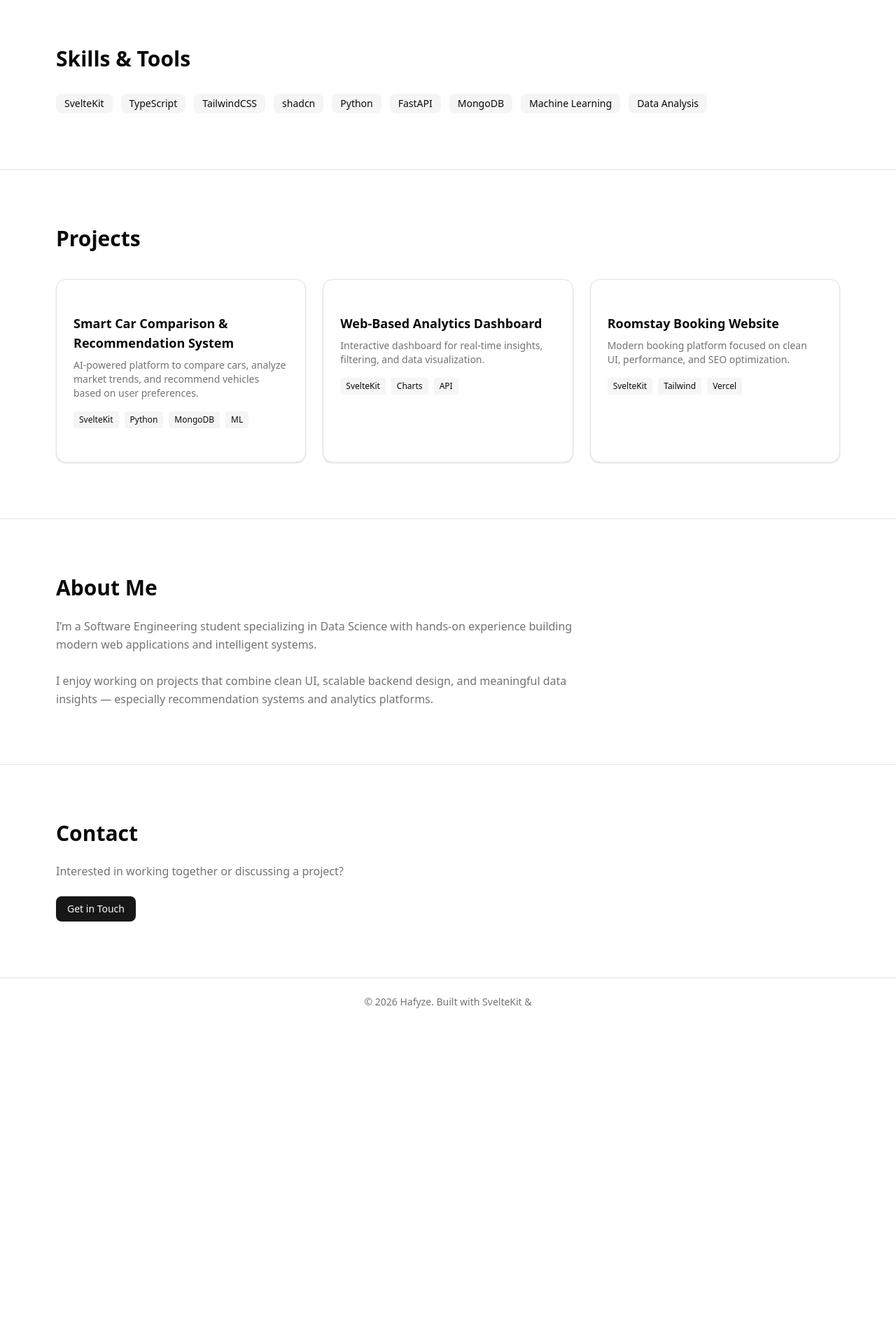
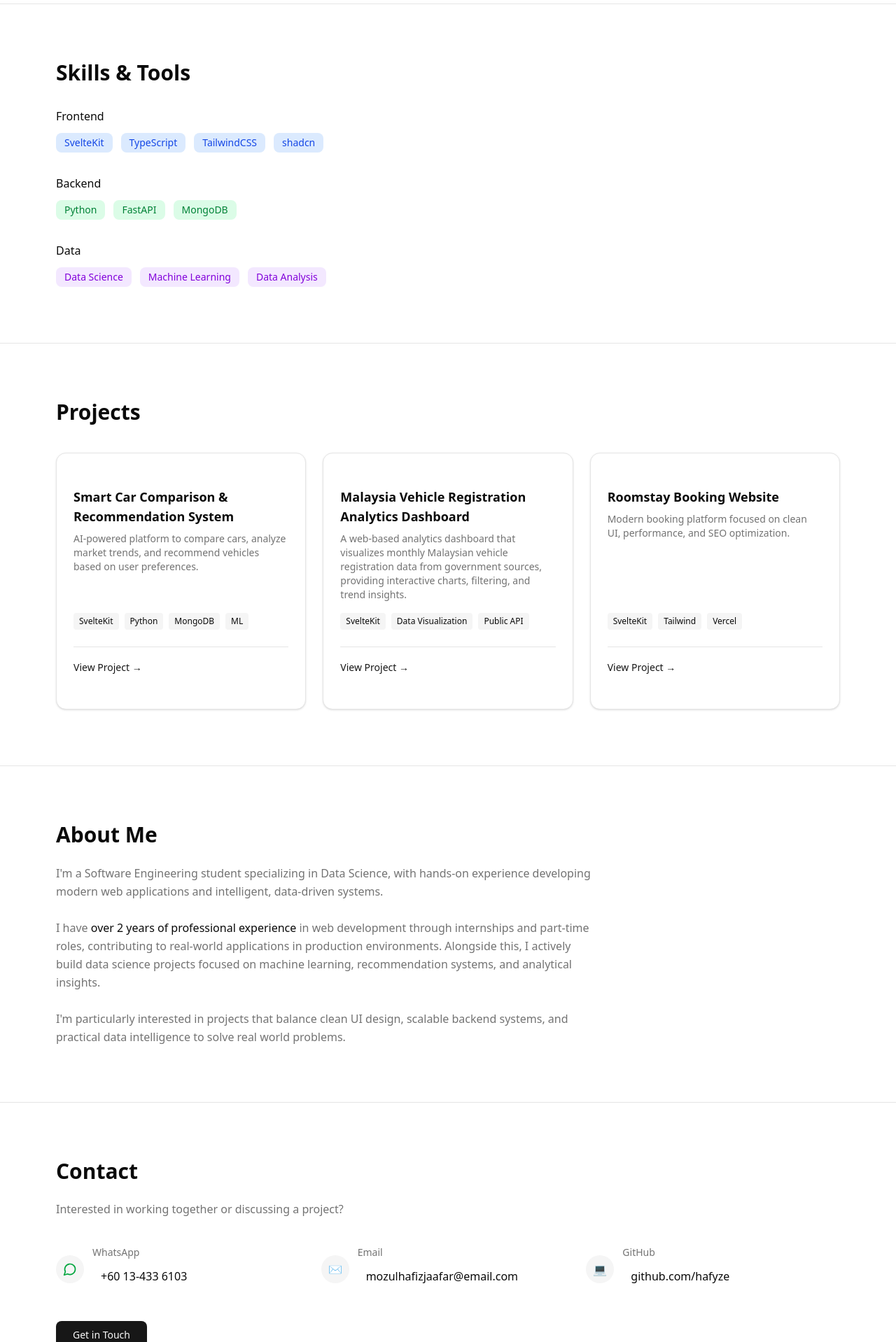
Before and after one commit to hafyze/my-portfolio, a SvelteKit app: page / in a window 1280 px wide. Shown: the part 560-2478 px from the top of the page at 70% size. Before the commit the page ends 2026 px from the top, so only its background shows below. Built offline with nearby package versions, Linux system fonts and the light colour scheme.

Commit message:
refactor: update skills and projects sections with new structure and content

```diff
--- a/src/routes/+page.svelte
+++ b/src/routes/+page.svelte
@@ -1,69 +1,77 @@
 <script lang="ts">
-  import { Button } from "$lib/components/ui/button";
-  import { Card, CardContent } from "$lib/components/ui/card";
-  import { Separator } from "$lib/components/ui/separator";
+	import { Button } from '$lib/components/ui/button';
+	import { Card, CardContent } from '$lib/components/ui/card';
+	import { Separator } from '$lib/components/ui/separator';
+	import { MessageCircle } from '@lucide/svelte';
 
-  const skills = [
-    "SvelteKit",
-    "TypeScript",
-    "TailwindCSS",
-    "shadcn",
-    "Python",
-    "FastAPI",
-    "MongoDB",
-    "Machine Learning",
-    "Data Analysis"
-  ];
+	const skillGroups = {
+  Frontend: {
+    color: 'bg-blue-100 text-blue-700',
+    items: ['SvelteKit', 'TypeScript', 'TailwindCSS', 'shadcn']
+  },
+  Backend: {
+    color: 'bg-green-100 text-green-700',
+    items: ['Python', 'FastAPI', 'MongoDB']
+  },
+  Data: {
+    color: 'bg-purple-100 text-purple-700',
+    items: ['Data Science', 'Machine Learning', 'Data Analysis']
+  }
+};
+
 
 	const projects = [
 		{
-      title: "Smart Car Comparison & Recommendation System",
-      desc: "AI-powered platform to compare cars, analyze market trends, and recommend vehicles based on user preferences.",
-      tech: ["SvelteKit", "Python", "MongoDB", "ML"]
+			title: 'Smart Car Comparison & Recommendation System',
+			desc: 'AI-powered platform to compare cars, analyze market trends, and recommend vehicles based on user preferences.',
+			tech: ['SvelteKit', 'Python', 'MongoDB', 'ML'],
+			link: 'https://github.com/hafyze/Degree_FYP'
 		},
 		{
-      title: "Web-Based Analytics Dashboard",
-      desc: "Interactive dashboard for real-time insights, filtering, and data visualization.",
-      tech: ["SvelteKit", "Charts", "API"]
+			title: 'Malaysia Vehicle Registration Analytics Dashboard',
+			desc: 'A web-based analytics dashboard that visualizes monthly Malaysian vehicle registration data from government sources, providing interactive charts, filtering, and trend insights.',
+			tech: ['SvelteKit', 'Data Visualization', 'Public API'],
+			link: 'https://github.com/hafyze/gov-data-car'
 		},
 		{
-      title: "Roomstay Booking Website",
-      desc: "Modern booking platform focused on clean UI, performance, and SEO optimization.",
-      tech: ["SvelteKit", "Tailwind", "Vercel"]
+			title: 'Roomstay Booking Website',
+			desc: 'Modern booking platform focused on clean UI, performance, and SEO optimization.',
+			tech: ['SvelteKit', 'Tailwind', 'Vercel'],
+			link: 'https://www.narkg.com/'
 		}
 	];
 </script>
 
 <!-- NAVBAR -->
-<header class="sticky top-0 z-50 bg-background border-b">
-  <div class="max-w-6xl mx-auto flex justify-between items-center py-4 px-4">
-    <h1 class="font-bold text-lg">Hafyze</h1>
-    <nav class="flex gap-6 text-sm">
-      <a href="#projects" class="hover:text-primary">Projects</a>
-      <a href="#skills" class="hover:text-primary">Skills</a>
-      <a href="#about" class="hover:text-primary">About</a>
-      <a href="#contact" class="hover:text-primary">Contact</a>
+<header class="sticky top-0 z-50 border-b bg-background">
+	<div class="mx-auto flex max-w-6xl items-center justify-between px-4 py-4">
+		<h1 class="text-lg font-bold">Mohamad Zulhafiz Bin Mohd Jaafar</h1>
+		<nav class="hidden gap-6 text-sm font-medium sm:flex">
+			<a class="transition hover:text-primary" href="#projects">Projects</a>
+			<a class="transition hover:text-primary" href="#skills">Skills</a>
+			<a class="transition hover:text-primary" href="#about">About</a>
+			<a class="transition hover:text-primary" href="#contact">Contact</a>
 		</nav>
 	</div>
 </header>
 
 <!-- HERO -->
-<section class="max-w-6xl mx-auto px-4 py-28">
-  <h2 class="text-5xl font-bold leading-tight">
+<section class="mx-auto max-w-6xl px-4 py-28">
+	<h2 class="mt-3 text-4xl leading-tight font-bold tracking-tight sm:text-5xl">
 		Data Science &<br />
 		Web Developer
 	</h2>
 
-  <p class="mt-6 max-w-xl text-muted-foreground">
-    Software Engineering student specializing in data-driven systems,
-    modern web applications, and AI-powered recommendations.
+	<p class="mt-6 max-w-xl text-base text-muted-foreground sm:text-lg">
+		Software Engineering student focused on building intelligent, data-driven web applications and
+		AI-powered systems.
 	</p>
 
-  <div class="mt-8 flex gap-4">
+	<div class="mt-8 flex flex-col gap-4 sm:flex-row">
 		<a href="#projects">
 			<Button>View Projects</Button>
 		</a>
-    <a href="https://github.com/" target="_blank">
+		<a href="https://github.com/hafyze" target="_blank">
 			<Button variant="outline">GitHub</Button>
 		</a>
 	</div>
@@ -71,40 +79,62 @@
 
 <Separator />
 
-<!-- SKILLS -->
-<section id="skills" class="max-w-6xl mx-auto px-4 py-20">
-  <h3 class="text-3xl font-semibold mb-8">Skills & Tools</h3>
+<!-- SKILLs -->
+<section id="skills" class="mx-auto max-w-6xl px-4 py-16 sm:py-20">
+  <h3 class="mb-8 text-3xl font-semibold">Skills & Tools</h3>
+
+  <div class="space-y-8">
+    {#each Object.entries(skillGroups) as [group, data]}
+      <div>
+        <p class="mb-3 font-medium">{group}</p>
 
         <div class="flex flex-wrap gap-3">
-    {#each skills as skill}
-      <span class="px-3 py-1 rounded-md text-sm bg-muted">
+          {#each data.items as skill}
+            <span
+              class={`rounded-md px-3 py-1 text-sm ${data.color}`}
+            >
               {skill}
             </span>
           {/each}
         </div>
+      </div>
+    {/each}
+  </div>
 </section>
+
 
 <Separator />
 
 <!-- PROJECTS -->
-<section id="projects" class="max-w-6xl mx-auto px-4 py-20">
-  <h3 class="text-3xl font-semibold mb-10">Projects</h3>
+<section id="projects" class="mx-auto max-w-6xl px-4 py-20">
+	<h3 class="mb-10 text-3xl font-semibold">Projects</h3>
 
-  <div class="grid md:grid-cols-2 lg:grid-cols-3 gap-6">
+	<div class="grid gap-6 sm:grid-cols-2 lg:grid-cols-3">
 		{#each projects as project}
-      <Card>
-        <CardContent class="p-6">
-          <h4 class="font-semibold text-lg">{project.title}</h4>
-          <p class="text-sm text-muted-foreground mt-2">
+			<Card class="transition hover:-translate-y-1 hover:shadow-md">
+				<CardContent class="flex h-full flex-col p-6">
+					<h4 class="text-lg font-semibold">{project.title}</h4>
+
+					<p class="mt-2 grow text-sm text-muted-foreground">
 						{project.desc}
 					</p>
 
-          <div class="flex flex-wrap gap-2 mt-4">
+					<div class="mt-4 flex flex-wrap gap-2">
 						{#each project.tech as t}
-              <span class="text-xs px-2 py-1 bg-muted rounded">
+							<span class="rounded bg-muted px-2 py-1 text-xs">
 								{t}
 							</span>
 						{/each}
+					</div>
+
+					<div class="mt-6 border-t pt-4">
+						<a
+							href={project.link}
+							target="_blank"
+							class="inline-flex items-center gap-2 text-sm font-medium text-primary hover:underline"
+						>
+							View Project →
+						</a>
 					</div>
 				</CardContent>
 			</Card>
@@ -115,34 +145,93 @@
 <Separator />
 
 <!-- ABOUT -->
-<section id="about" class="max-w-6xl mx-auto px-4 py-20">
-  <h3 class="text-3xl font-semibold mb-6">About Me</h3>
+<section id="about" class="mx-auto max-w-6xl px-4 py-20">
+	<h3 class="mb-6 text-3xl font-semibold">About Me</h3>
 
-  <p class="max-w-3xl text-muted-foreground leading-relaxed">
-    I’m a Software Engineering student specializing in Data Science with hands-on
-    experience building modern web applications and intelligent systems.
+	<p class="max-w-3xl leading-relaxed text-muted-foreground">
+		I'm a Software Engineering student specializing in Data Science, with hands-on experience
+		developing modern web applications and intelligent, data-driven systems.
+
 		<br /><br />
-    I enjoy working on projects that combine clean UI, scalable backend design,
-    and meaningful data insights — especially recommendation systems and analytics platforms.
+
+		I have <span class="font-medium text-foreground">over 2 years of professional experience</span>
+		in web development through internships and part-time roles, contributing to real-world
+		applications in production environments. Alongside this, I actively build data science projects
+		focused on machine learning, recommendation systems, and analytical insights.
+
+		<br /><br />
+
+		I'm particularly interested in projects that balance clean UI design, scalable backend systems,
+		and practical data intelligence to solve real world problems.
 	</p>
 </section>
 
 <Separator />
 
 <!-- CONTACT -->
-<section id="contact" class="max-w-6xl mx-auto px-4 py-20">
-  <h3 class="text-3xl font-semibold mb-6">Contact</h3>
+<section id="contact" class="mx-auto max-w-6xl px-4 py-20">
+	<h3 class="mb-6 text-3xl font-semibold">Contact</h3>
 
-  <p class="text-muted-foreground mb-6">
-    Interested in working together or discussing a project?
-  </p>
+	<p class="mb-10 text-muted-foreground">Interested in working together or discussing a project?</p>
 
-  <a href="mailto:your@email.com">
-    <Button>Get in Touch</Button>
+	<!-- Contact Info -->
+	<div class="mb-10 grid gap-4 grid-cols-1 sm:grid-cols-3">
+		<!-- WhatsApp -->
+		<div class="flex items-center gap-3">
+			<span class="flex h-10 w-10 items-center justify-center rounded-full bg-muted">
+				<MessageCircle class="h-5 w-5 text-green-600" />
+			</span>
+			<div>
+				<p class="text-sm text-muted-foreground">WhatsApp</p>
+				<a
+					href="https://wa.me/60134336103"
+					target="_blank"
+					rel="noopener noreferrer"
+					class="flex items-center gap-3 rounded-lg p-3 transition hover:bg-muted"
+				>
+					+60 13-433 6103
+				</a>
+			</div>
+		</div>
+
+		<!-- Email -->
+		<div class="flex items-center gap-3">
+			<span class="flex h-10 w-10 items-center justify-center rounded-full bg-muted"> ✉️ </span>
+			<div>
+				<p class="text-sm text-muted-foreground">Email</p>
+				<a
+					href="mailto:mozulhafizjaafar@email.com"
+					class="flex items-center gap-3 rounded-lg p-3 transition hover:bg-muted"
+				>
+					mozulhafizjaafar@email.com
+				</a>
+			</div>
+		</div>
+
+		<!-- GitHub -->
+		<div class="flex items-center gap-3">
+			<span class="flex h-10 w-10 items-center justify-center rounded-full bg-muted"> 💻 </span>
+			<div>
+				<p class="text-sm text-muted-foreground">GitHub</p>
+				<a
+					href="https://github.com/hafyze"
+					target="_blank"
+					rel="noopener noreferrer"
+					class="flex items-center gap-3 rounded-lg p-3 transition hover:bg-muted"
+				>
+					github.com/hafyze
+				</a>
+			</div>
+		</div>
+	</div>
+
+	<!-- CTA -->
+	<a href="mailto:mozulhafizjaafar@email.com">
+		<Button size="lg">Get in Touch</Button>
 	</a>
 </section>
 
 <!-- FOOTER -->
 <footer class="border-t py-6 text-center text-sm text-muted-foreground">
-  © {new Date().getFullYear()} Hafyze. Built with SvelteKit &
+	{new Date().getFullYear()} Hafyze. Built with SvelteKit & Shadcn
 </footer>
```
Lines whose indentation alone changed are shown as unchanged.
